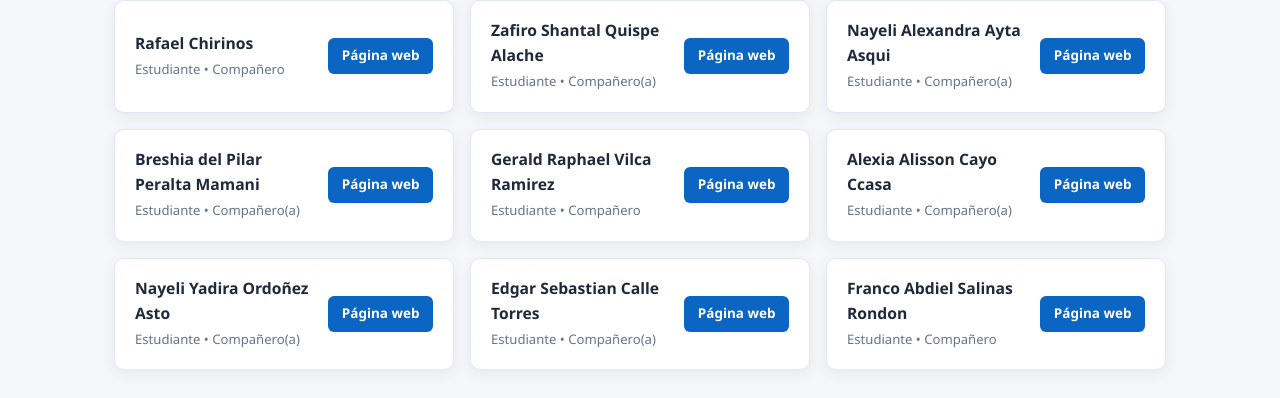
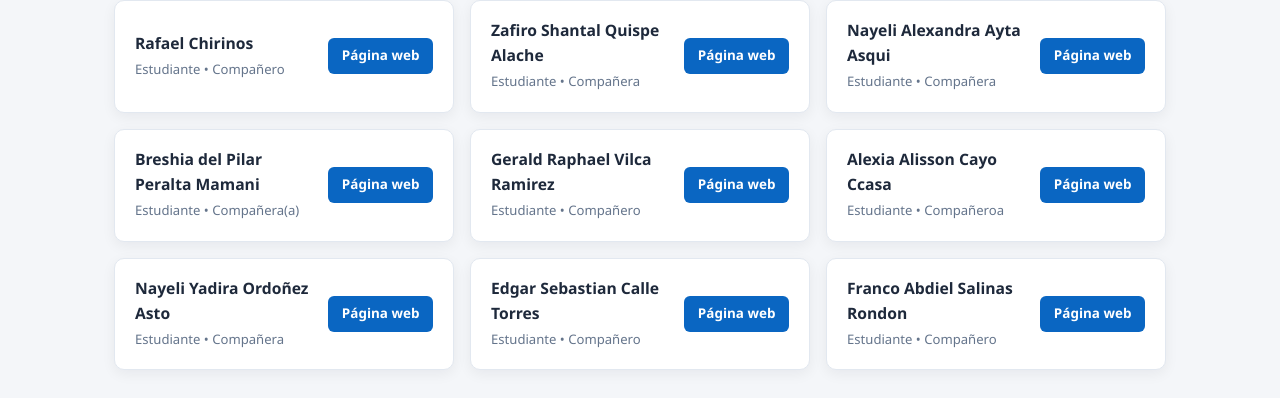
Before and after one commit to Francoluisurcapazavalencia/francoluisurcapazavalencia.github.io, a plain HTML site: page index.html in a window 1280 px wide. Shown: the part 3366-3764 px from the top of the page. Drawn offline with Linux system fonts and the light colour scheme.

Commit message:
Update index.html

```diff
--- a/index.html
+++ b/index.html
@@ -763,7 +763,7 @@
         <div class="linkedin-card">
           <div class="linkedin-person">
             <h4>Zafiro Shantal	Quispe Alache</h4>
-            <span>Estudiante • Compañero(a)</span>
+            <span>Estudiante • Compañera</span>
           </div>
           <a href="#" target="_blank" rel="noopener noreferrer" class="btn-linkedin">
             Página web
@@ -774,7 +774,7 @@
         <div class="linkedin-card">
           <div class="linkedin-person">
             <h4>Nayeli Alexandra	Ayta Asqui</h4>
-            <span>Estudiante • Compañero(a)</span>
+            <span>Estudiante • Compañera</span>
           </div>
           <a href="#" target="_blank" rel="noopener noreferrer" class="btn-linkedin">
             Página web
@@ -785,7 +785,7 @@
         <div class="linkedin-card">
           <div class="linkedin-person">
             <h4>Breshia del Pilar	Peralta Mamani</h4>
-            <span>Estudiante • Compañero(a)</span>
+            <span>Estudiante • Compañera(a)</span>
           </div>
           <a href="#" target="_blank" rel="noopener noreferrer" class="btn-linkedin">
             Página web
@@ -807,7 +807,7 @@
         <div class="linkedin-card">
           <div class="linkedin-person">
             <h4>Alexia Alisson	Cayo Ccasa</h4>
-            <span>Estudiante • Compañero(a)</span>
+            <span>Estudiante • Compañeroa</span>
           </div>
           <a href="#" target="_blank" rel="noopener noreferrer" class="btn-linkedin">
             Página web
@@ -818,7 +818,7 @@
         <div class="linkedin-card">
           <div class="linkedin-person">
             <h4>Nayeli Yadira	Ordoñez Asto</h4>
-            <span>Estudiante • Compañero(a)</span>
+            <span>Estudiante • Compañera</span>
           </div>
           <a href="#" target="_blank" rel="noopener noreferrer" class="btn-linkedin">
             Página web
@@ -829,7 +829,7 @@
         <div class="linkedin-card">
           <div class="linkedin-person">
             <h4>Edgar Sebastian	Calle Torres</h4>
-            <span>Estudiante • Compañero(a)</span>
+            <span>Estudiante • Compañero</span>
           </div>
           <a href="#" target="_blank" rel="noopener noreferrer" class="btn-linkedin">
             Página web
```
